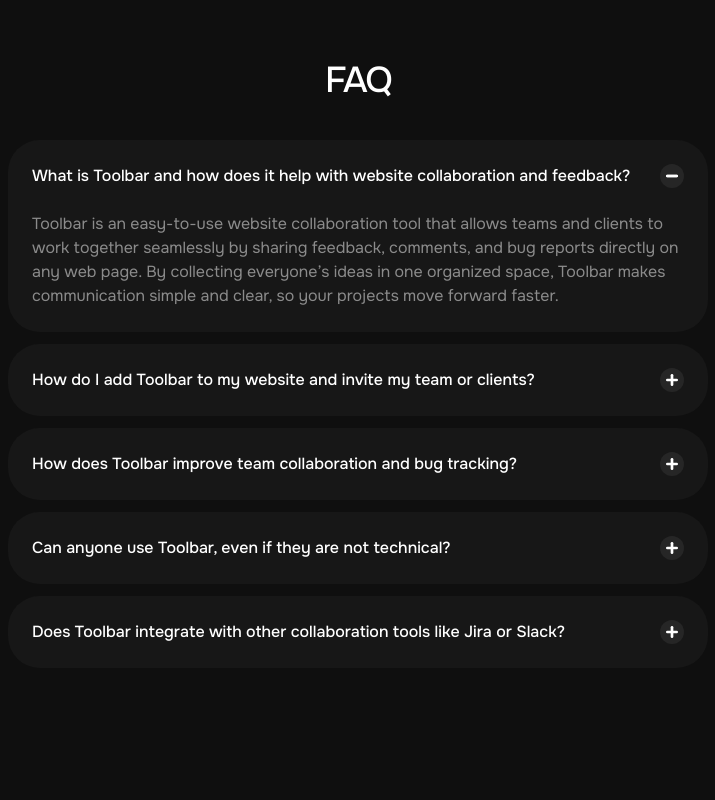
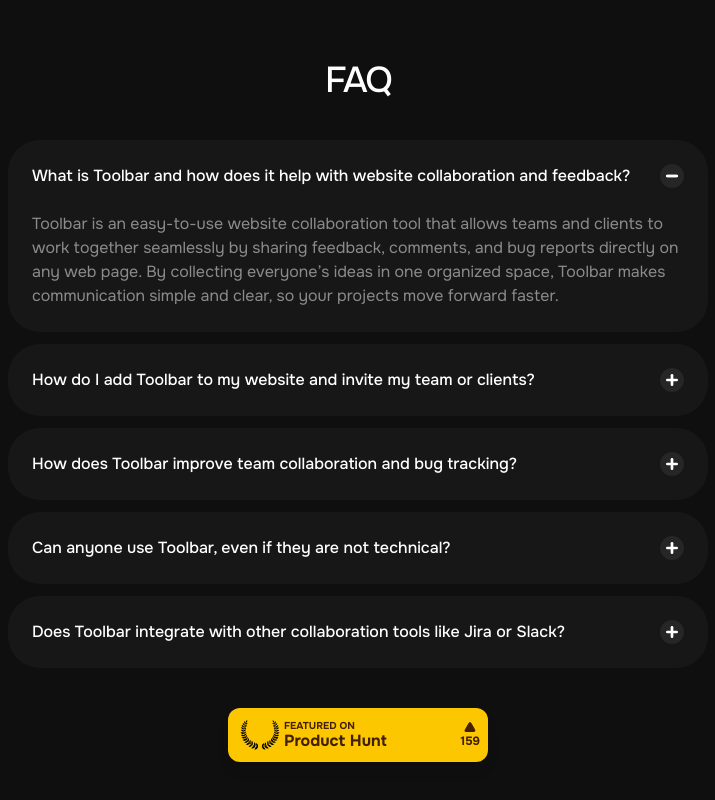
Before and after one commit to KevinPadi/usetool.bar-clone, a React (Vite) app: page / in a window 1280 px wide. Shown: the part 3550-4350 px from the top of the page, without its empty margins (282-997 px from the left). Before the commit the page ends 4218 px from the top, so only its background shows below. Built offline with nearby package versions, Linux system fonts and the light colour scheme.

Commit message:
Add Tilt component and integrate Product Hunt card

```diff
--- /dev/null
+++ b/src/components/Tilt.tsx
@@ -0,0 +1,92 @@
+"use client";
+
+import React, { useRef } from "react";
+import {
+  motion,
+  useMotionTemplate,
+  useMotionValue,
+  useSpring,
+  useTransform,
+  type MotionStyle,
+  type SpringOptions,
+} from "motion/react";
+
+export type TiltProps = {
+  children: React.ReactNode;
+  className?: string;
+  style?: MotionStyle;
+  rotationFactor?: number;
+  isRevese?: boolean;
+  springOptions?: SpringOptions;
+};
+
+export function Tilt({
+  children,
+  className,
+  style,
+  rotationFactor = 15,
+  isRevese = false,
+  springOptions,
+}: TiltProps) {
+  const ref = useRef<HTMLDivElement>(null);
+
+  const x = useMotionValue(0);
+  const y = useMotionValue(0);
+
+  const xSpring = useSpring(x, springOptions);
+  const ySpring = useSpring(y, springOptions);
+
+  const rotateX = useTransform(
+    ySpring,
+    [-0.5, 0.5],
+    isRevese
+      ? [rotationFactor, -rotationFactor]
+      : [-rotationFactor, rotationFactor]
+  );
+  const rotateY = useTransform(
+    xSpring,
+    [-0.5, 0.5],
+    isRevese
+      ? [-rotationFactor, rotationFactor]
+      : [rotationFactor, -rotationFactor]
+  );
+
+  const transform = useMotionTemplate`perspective(1000px) rotateX(${rotateX}deg) rotateY(${rotateY}deg)`;
+
+  const handleMouseMove = (e: React.MouseEvent<HTMLDivElement>) => {
+    if (!ref.current) return;
+
+    const rect = ref.current.getBoundingClientRect();
+    const width = rect.width;
+    const height = rect.height;
+    const mouseX = e.clientX - rect.left;
+    const mouseY = e.clientY - rect.top;
+
+    const xPos = mouseX / width - 0.5;
+    const yPos = mouseY / height - 0.5;
+
+    x.set(xPos);
+    y.set(yPos);
+  };
+
+  const handleMouseLeave = () => {
+    x.set(0);
+    y.set(0);
+  };
+
+  return (
+    <motion.div
+      ref={ref}
+      className={className}
+      style={{
+        transformStyle: "preserve-3d",
+        ...style,
+        transform,
+      }}
+      onMouseMove={handleMouseMove}
+      onMouseLeave={handleMouseLeave}
+    >
+      {children}
+    </motion.div>
+  );
+}
--- a/src/sections/Faqs.tsx
+++ b/src/sections/Faqs.tsx
@@ -2,6 +2,8 @@
 import { useRef, useState } from "react";
 import { twMerge } from "tailwind-merge";
 import { TextEffect } from "../components/TextEffect";
+import { Tilt } from "../components/Tilt";
+import { Triangle } from "lucide-react";
 
 const faqs = [
   {
@@ -104,6 +106,42 @@
           </div>
         ))}
       </div>
+      <div className="relative aspect-video w-[260px] h-[54px] mx-auto mt-10 hover:scale-110 transition ease-in-out duration-400 mb-10">
+        <Tilt
+          rotationFactor={20}
+          isRevese
+          style={{
+            transformOrigin: "center center",
+          }}
+          springOptions={{
+            stiffness: 26.7,
+            damping: 4.1,
+            mass: 0.2,
+          }}
+          className="group relative rounded-lg"
+        >
+          {/* aca va todo */}
+          <div className="bg-yellow-400 hover:brightness-105 shadow-lg rounded-xl h-[54px] p-2 flex items-center justify-between text-yellow-950">
+            <div className="flex items-center">
+              <img
+                src="/src/assets/images/laurel-leaves.svg"
+                alt="Laurel leaves"
+                className="size-12"
+              />
+              <div className="flex flex-col -space-y-1">
+                <span className="text-[10px] font-bold uppercase">
+                  Featured on
+                </span>
+                <span className="font-bold">Product Hunt</span>
+              </div>
+            </div>
+            <div className="flex flex-col items-center">
+              <Triangle className="fill-current size-3" />
+              <span className="text-xs font-bold">159</span>
+            </div>
+          </div>
+        </Tilt>
+      </div>
     </section>
   );
 };
```
Also changed, not shown: src/assets/images/laurel-leaves.svg (added).
